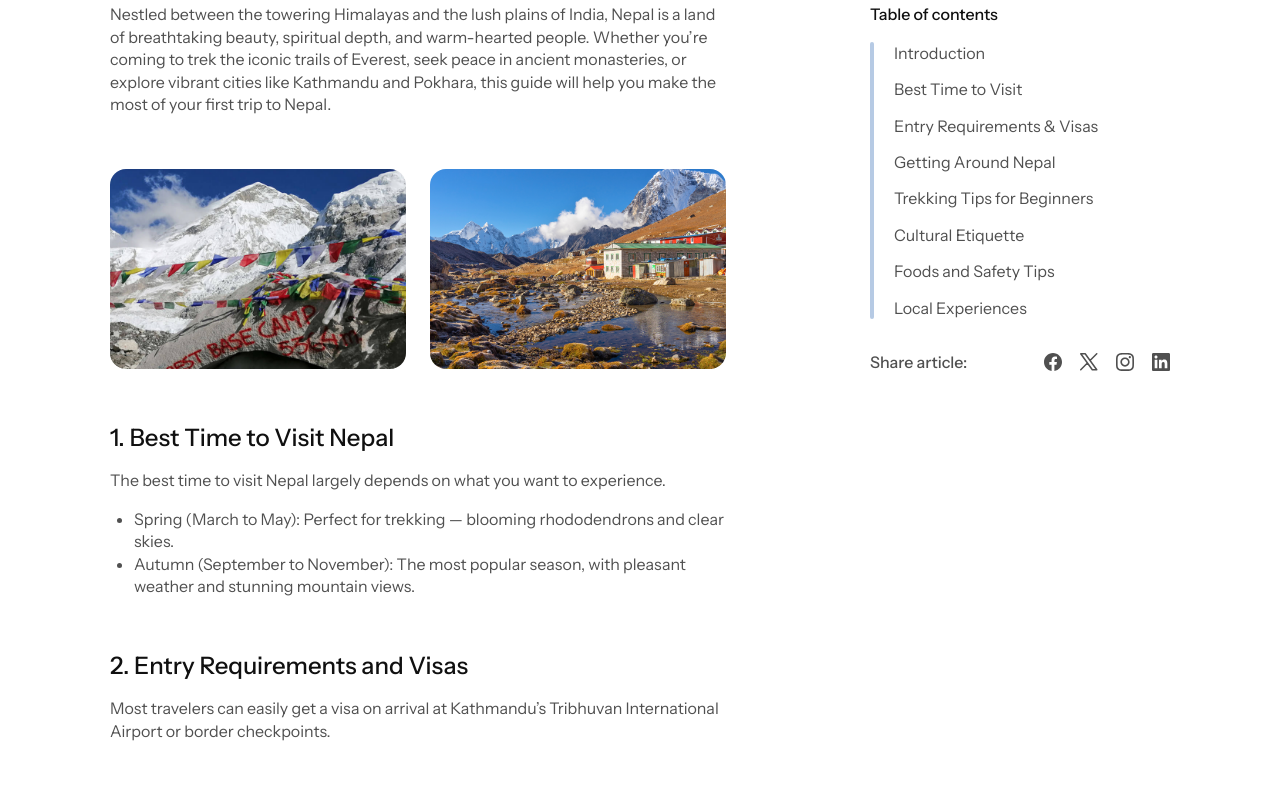
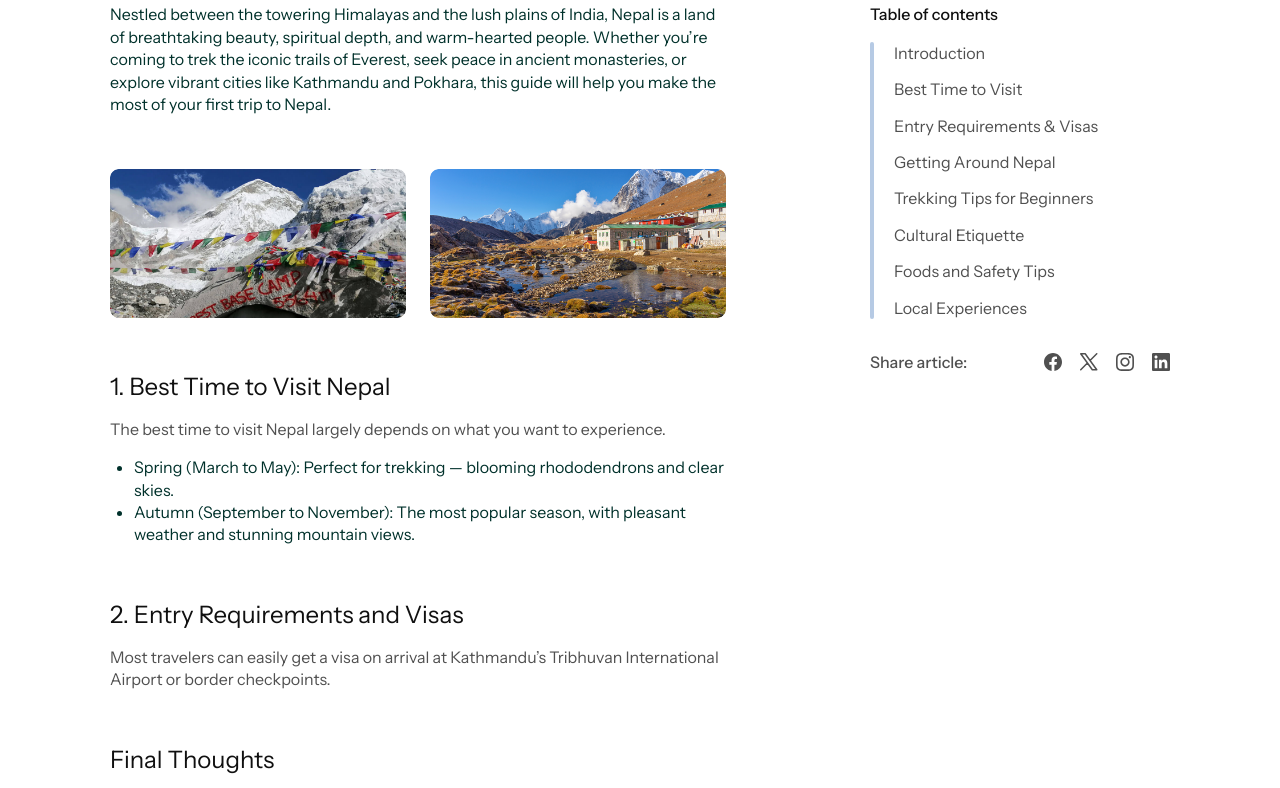
Before and after one commit to bigbrackets-hq/spiritual-outdoors, a plain HTML site: page pages/blogs/blog-details-page.html in a window 1280 px wide. Shown: the part 757-1545 px from the top of the page. Drawn offline with nearby package versions, Linux system fonts and the light colour scheme; a script that the page names is missing.

Commit message:
feat: implement blog details styling and layout adjustments

```diff
--- a/pages/blogs/blog-details-page.html
+++ b/pages/blogs/blog-details-page.html
@@ -16,7 +16,7 @@
     />
     <link rel="stylesheet" href="/styles/common/global.css" />
     <link rel="stylesheet" href="/styles/common/navbar.css" />
-    <link rel="stylesheet" href="/styles/blogs/pagination.css" />
+    <link rel="stylesheet" href="/styles/blogs/blog-details.css" />
   </head>
   <body>
     <!-- Navbar -->
@@ -251,7 +251,7 @@
         <nav aria-label="breadcrumb">
           <ul class="px-4 py-[14px] flex items-center gap-[6px]">
             <li class="l2-sans text-[var(--color-heading-text-color-dark)]/40">
-              <a href="../landing-page.html" class="flex items-center">
+              <a href="#" class="flex items-center">
                 Home
                 <div class="text-[var(--color-heading-text-color-dark)]">
                   <svg
@@ -273,7 +273,7 @@
               </a>
             </li>
             <li class="l2-sans text-[var(--color-heading-text-color-dark)]/40">
-              <a href="../landing-page.html" class="flex items-center">
+              <a href="#" class="flex items-center">
                 Blogs
                 <div class="text-[var(--color-heading-text-color-dark)]">
                   <svg
@@ -307,7 +307,7 @@
         class="px-6 md:px-8 xl:px-0 max-w-[1060px] w-full mx-auto pt-8 pb-12 flex flex-col gap-8 md:gap-[72px] js-fade-in"
       >
         <!-- Hero section -->
-        <section>
+        <section class="max-md:mb-14">
           <div class="flex flex-col gap-6">
             <h1 class="p1-antonio text-[#101010]">
               Nepal Travel Guide: Essential Tips for First-Timers
@@ -346,10 +346,10 @@
 
         <!-- Body section -->
         <div class="flex items-start justify-between js-blog-details-content">
-          <div class="max-w-[616px] w-full">
+          <div class="blog-details max-w-[616px] w-full">
             <section class="flex flex-col gap-8 md:gap-[54px] mb-12">
               <!-- First section -->
-              <p class="p2-sans text-[#505050]">
+              <p>
                 Nestled between the towering Himalayas and the lush plains of
                 India, Nepal is a land of breathtaking beauty, spiritual depth,
                 and warm-hearted people. Whether you’re coming to trek the
@@ -358,31 +358,27 @@
                 will help you make the most of your first trip to Nepal.
               </p>
               <div class="flex gap-6">
-                <div class="w-[300px] h-[200px]">
+                <div>
                   <img
                     src="/public/images/packages/everest-base-camp-2.png"
                     alt=""
-                    class="w-full h-full object-cover rounded-2xl"
                   />
                 </div>
-                <div class="w-[300px] h-[200px]">
+                <div>
                   <img
                     src="/public/images/packages/everest-base-camp-3.png"
                     alt=""
-                    class="w-full h-full object-cover rounded-2xl"
                   />
                 </div>
               </div>
               <!-- Second section -->
               <div class="flex flex-col gap-4">
-                <h2 class="p1-sans-strong text-[#101010]">
-                  1. Best Time to Visit Nepal
-                </h2>
+                <h2>1. Best Time to Visit Nepal</h2>
                 <p class="p2-sans text-[#505050]">
                   The best time to visit Nepal largely depends on what you want
                   to experience.
                 </p>
-                <ul class="p2-sans text-[#505050] list-disc pl-6">
+                <ul>
                   <li>
                     Spring (March to May): Perfect for trekking — blooming
                     rhododendrons and clear skies.
@@ -396,9 +392,7 @@
 
               <!-- Third section -->
               <div class="flex flex-col gap-4">
-                <h2 class="p1-sans-strong text-[#101010]">
-                  2. Entry Requirements and Visas
-                </h2>
+                <h2>2. Entry Requirements and Visas</h2>
                 <p class="p2-sans text-[#505050]">
                   Most travelers can easily get a visa on arrival at Kathmandu’s
                   Tribhuvan International Airport or border checkpoints.
@@ -407,8 +401,8 @@
 
               <!-- Fourth section -->
               <div class="flex flex-col gap-4">
-                <h2 class="p1-sans-strong text-[#101010]">Final Thoughts</h2>
-                <p class="p2-sans text-[#505050]">
+                <h2>Final Thoughts</h2>
+                <p>
                   Nepal offers an experience unlike any other - a perfect blend
                   of adventure, spirituality, and natural beauty. Whether you’re
                   gazing at Mount Everest, meditating in a monastery, or sharing
--- /dev/null
+++ b/styles/blogs/blog-details.css
@@ -0,0 +1,65 @@
+.blog-details h2 {
+  font-family: 'Instrument Sans', sans-serif;
+  font-weight: 500;
+  font-size: 20px;
+  line-height: 125%;
+  letter-spacing: 0;
+  color: #101010;
+}
+
+.blog-details p,
+.blog-details li {
+  font-family: 'Instrument Sans', sans-serif;
+  font-weight: 400;
+  font-size: 14px;
+  line-height: 150%;
+  letter-spacing: 0;
+}
+
+.blog-details ul {
+  list-style-type: disc;
+  padding-left: 24px;
+}
+
+.blog-details img {
+  border-radius: 8px;
+}
+
+@media (min-width: 768px) {
+  .blog-details h2 {
+    font-family: 'Instrument Sans', sans-serif;
+    font-weight: 400;
+    font-size: 24px;
+    line-height: 125%;
+    letter-spacing: 0;
+  }
+
+  .blog-details p,
+  .blog-details li {
+    font-family: 'Instrument Sans', sans-serif;
+    font-weight: 400;
+    font-size: 16px;
+    line-height: 140%;
+    letter-spacing: 0;
+  }
+}
+
+@media (min-width: 1440px) {
+  .blog-details h2 {
+    font-family: 'Instrument Sans', sans-serif;
+    font-weight: 500;
+    font-size: 24px;
+    line-height: 125%;
+    letter-spacing: 0;
+  }
+
+  .blog-details p,
+  .blog-details li {
+    color: #505050;
+    font-family: 'Instrument Sans', sans-serif;
+    font-weight: 400;
+    font-size: 20px;
+    line-height: 125%;
+    letter-spacing: 0;
+  }
+}
```
